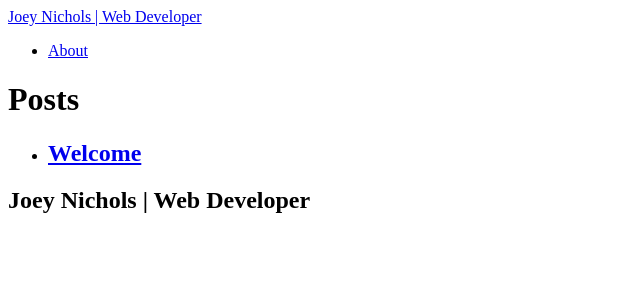
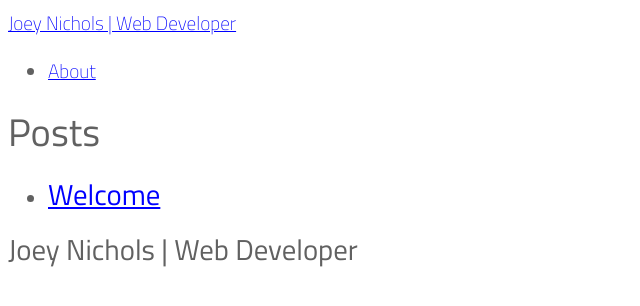
Before and after one commit to joeyquarters/joeyquarters.github.io, a Jekyll site: the page built from index.md, in a window 1280 px wide. Shown: the top 306 px of the page, without its empty margins (0-640 px from the left). Built offline with Jekyll 4.4.1, drawn with Linux system fonts in a browser that asks for light colours.

Commit message:
Getting styles wired up

```diff
--- a/_includes/head.html
+++ b/_includes/head.html
@@ -6,7 +6,7 @@
   <title>{% if page.title %}{{ page.title | escape }}{% else %}{{ site.title | escape }}{% endif %}</title>
   <meta name="description" content="{{ page.excerpt | default: site.description | strip_html | normalize_whitespace | truncate: 160 | escape }}">
 
-  <link rel="stylesheet" href="{{ "/assets/main.css" | relative_url }}">
+  <link rel="stylesheet" href="{{ "/css/main.css" | relative_url }}">
   <link rel="canonical" href="{{ page.url | replace:'index.html','' | absolute_url }}">
   <link rel="alternate" type="application/rss+xml" title="{{ site.title | escape }}" href="{{ "/feed.xml" | relative_url }}">
 
--- /dev/null
+++ b/_sass/_base.scss
@@ -0,0 +1,21 @@
+@import url('https://fonts.googleapis.com/css?family=Titillium+Web:200,400,700');
+
+body {
+	-webkit-font-smoothing: antialiased;
+	font-family: 'Titillium Web', sans-serif;
+	font-size: 120%;
+	font-weight: 200;
+	color: $text-color;
+}
+
+a {
+	color: $link-color;
+	&:hover, &:focus {
+		color: darken($link-color, 12);
+	}
+}
+
+h1, h2, h3, h4, h5, h6 {
+	font-weight: 400;
+	line-height: 1.1;
+}
--- /dev/null
+++ b/_sass/_components.scss
@@ -0,0 +1,39 @@
+.hero {
+	background: $jq-teal linear-gradient(to bottom right, $jq-teal, #6772E5) no-repeat;
+	color: white;
+}
+
+
+/////////////
+// Buttons //
+/////////////
+
+.btn {
+	text-align: center;
+	white-space: nowrap;
+	cursor: pointer;
+	padding: 0.75em 1em;
+}
+
+//////////////
+// Headings //
+//////////////
+
+// This styles an inline element (e.g. span) within a heading
+.headline {
+	display: inline-block;
+	position: relative;
+	padding-left: 10px;
+	padding-right: 10px;
+	&:after {
+		content: " ";
+		background-color: rgba($jq-teal, 0.3);
+		height: 6px;
+		position: absolute;
+		width: 100%;
+		bottom: 0.07em;
+		left: 0;
+		right: 0;
+		z-index: -1;
+	}
+}
--- /dev/null
+++ b/_sass/_variables.scss
@@ -0,0 +1,8 @@
+// =============
+// Colors
+// =============
+
+$text-color:     #616161;
+$link-color:     blue;
+
+$jq-teal:        #24B47E;
--- /dev/null
+++ b/css/main.scss
@@ -0,0 +1,8 @@
+---
+# Front matter so that Jekyll reads this file
+# This is the main SCSS file that will be parsed to CSS
+---
+
+@import 'variables';
+@import 'base';
+@import 'components';
```
